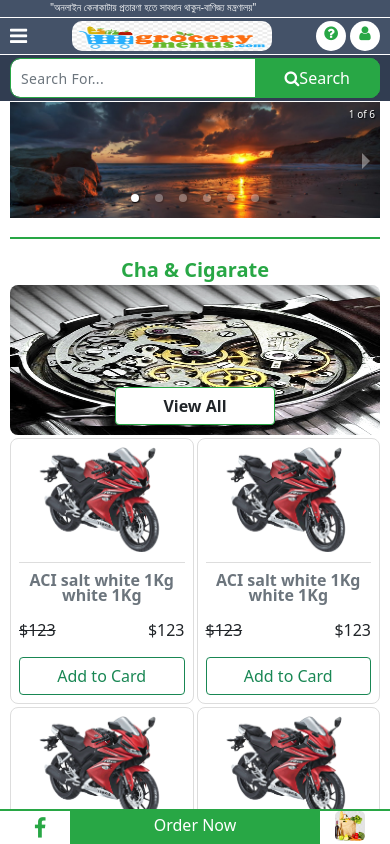
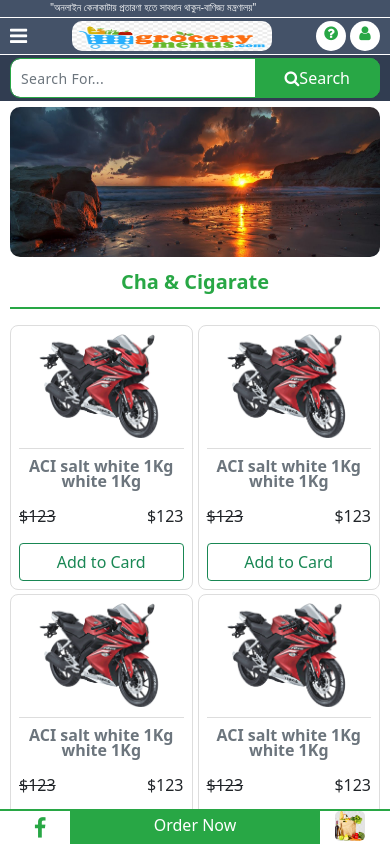
Before and after one commit to nurislammridha/nittoProyojonWeb, a React (Create React App) app: page / in a window 390 px wide. Shown: the top 844 px of the page. Built offline with nearby package versions, Linux system fonts and the light colour scheme.

Commit message:
Second page complete for mobile design

```diff
--- a/src/App.js
+++ b/src/App.js
@@ -29,7 +29,7 @@ function App() {
   return (
     <>
       <Header />
-      <div className="body">
+      {/* <div className="body">
         <div className="cat_banner">
           <Categories />
           <HeroCarousel />
@@ -38,8 +38,8 @@ function App() {
           <p></p>
         </div>
         <HomeProducts />
-      </div>
-      {/* <AllProducts /> */}
+      </div> */}
+      <AllProducts />
       <Footer />
       <Cart />
     </>
--- a/src/asset/css/main.css
+++ b/src/asset/css/main.css
@@ -240,6 +240,9 @@
   grid-template-columns: 250px auto;
   height: 300px;
   overflow: hidden;
+}
+.mobile_category {
+  display: none;
 }
 .category {
   background-color: #fff;
--- a/src/asset/css/mobile.css
+++ b/src/asset/css/mobile.css
@@ -202,4 +202,76 @@
     height: 30px;
     border-radius: 5px;
   }
+  .cart_lg {
+    width: 100%;
+    height: 75%;
+    left: 0;
+    bottom: 0;
+    top: auto;
+    transform: none;
+  }
+  .mobile_category {
+    display: block;
+    width: 75%;
+    height: 100%;
+    position: fixed;
+    left: 0;
+    top: 100px;
+    background-color: #fff;
+    overflow-y: scroll;
+    z-index: 9;
+  }
+
+  .mobile_category ul {
+    list-style: none;
+    margin: 0;
+    padding: 0;
+  }
+  .mobile_category img {
+    width: 30px;
+    height: 30px;
+    border-radius: 50%;
+    margin-right: 15px;
+  }
+  .mobile_category ul li {
+    color: #28a745;
+    padding-top: 5px;
+    padding-bottom: 5px;
+    cursor: pointer;
+    padding-left: 10px;
+    font-weight: bold;
+    cursor: pointer;
+    border-top: 1px solid #ddd;
+  }
+  .mobile_category ul li a {
+    cursor: pointer;
+  }
+  .mobile_category ul li:hover {
+    color: #fff;
+    background-color: #28a745;
+  }
+  /* all products page  */
+  .all_product_page {
+    padding-left: 10px;
+    padding-right: 10px;
+  }
+  .add_banner {
+    margin-top: 5px;
+    display: block;
+    height: 150px;
+  }
+  .add_banner .left {
+    height: 150px;
+  }
+  .add_banner img {
+    border-radius: 10px;
+  }
+  .add_banner .right {
+    display: none;
+  }
+  .product_parent_all {
+    display: grid;
+    grid-template-columns: auto auto;
+    grid-column-gap: 5px;
+  }
 }
--- a/src/modules/categories/Categories.js
+++ b/src/modules/categories/Categories.js
@@ -15,6 +15,22 @@ const Categories = () => {
           ))}
         </ul>
       </div>
+      {/* for mobile categories  */}
+      <div className="mobile_category d-none">
+        <ul>
+          {[
+            1, 2, 3, 4, 5, 6, 7, 8, 9, 2, 5, 4, 3, 3, 3, 3, 3, 4, 3, 4, 3, 4, 3,
+            4, 3, 4, 3, 3,
+          ].map((item, index) => (
+            <li>
+              <a>
+                <img src={categoryIcon} />
+                <label>Fish & carry </label>
+              </a>
+            </li>
+          ))}
+        </ul>
+      </div>
     </>
   );
 };
```
